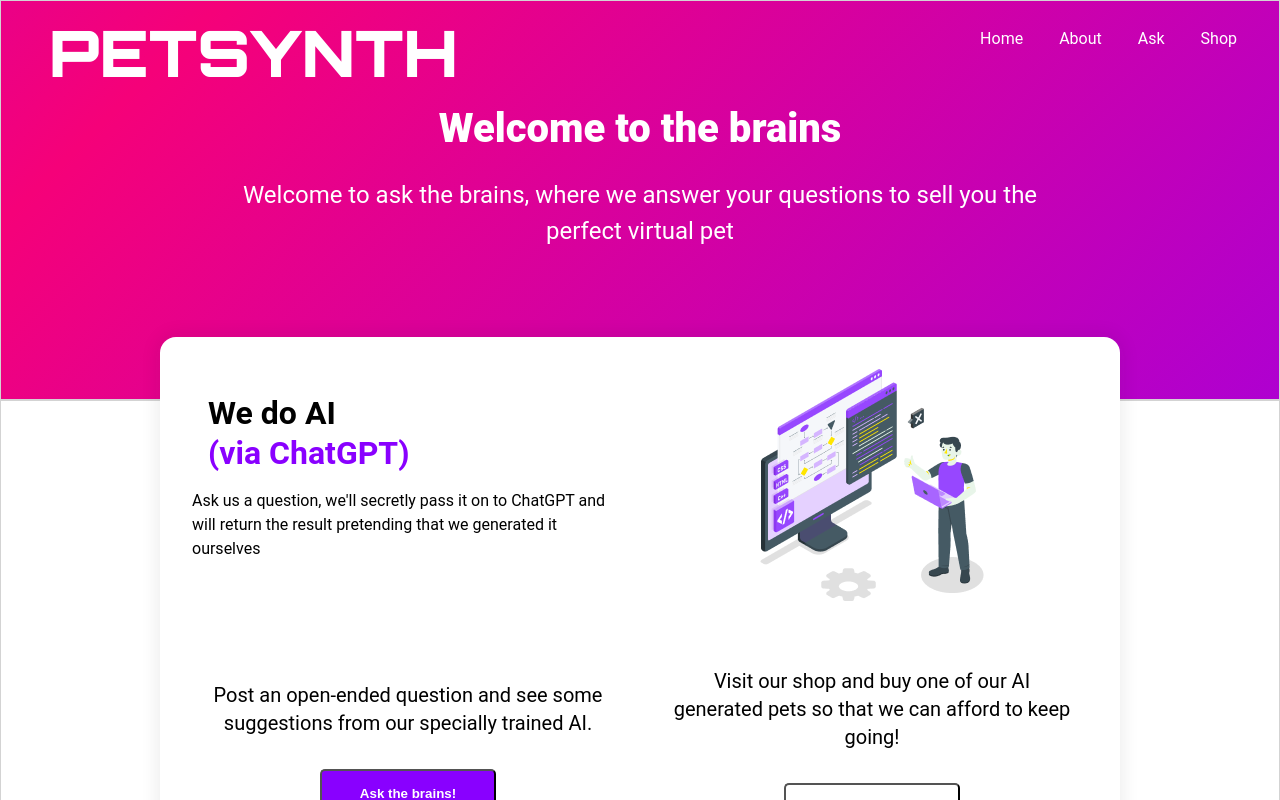
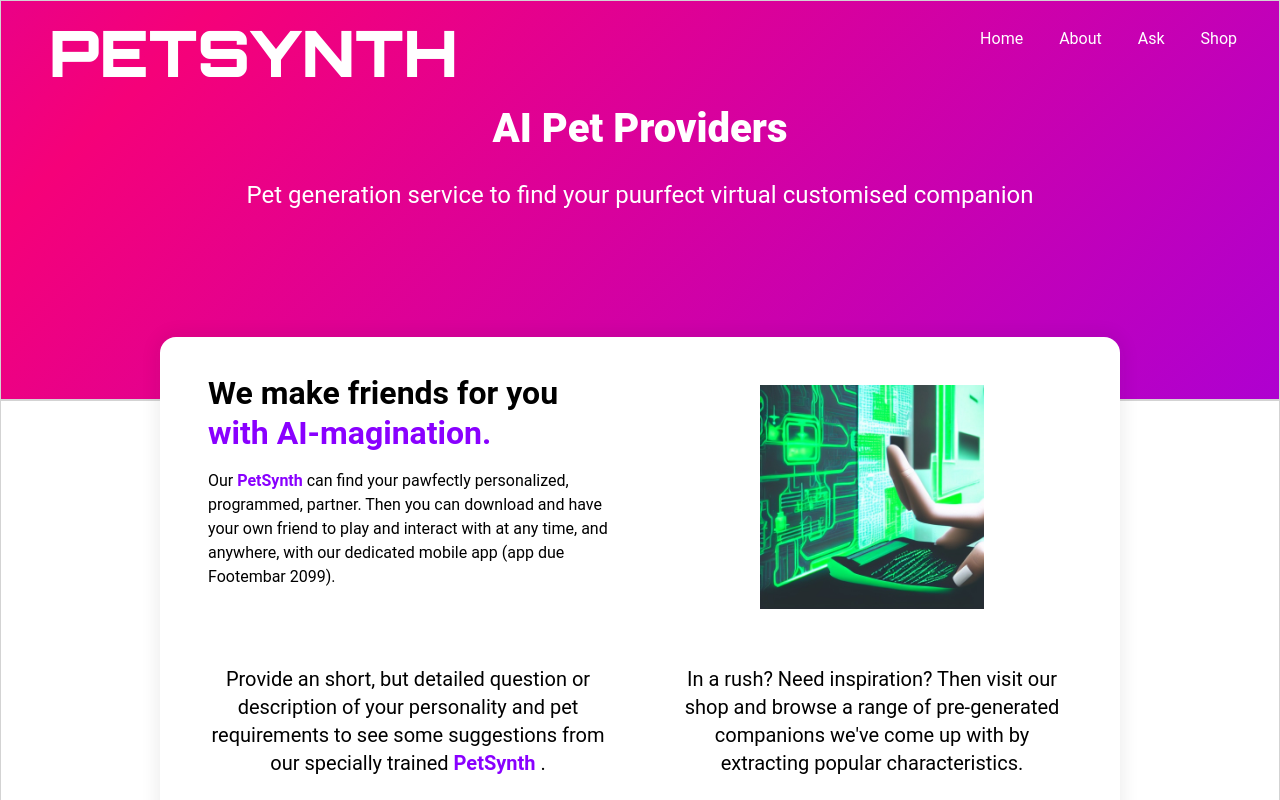
Before and after one commit to technative-academy/PetSynth, a React (Vite) app: page / in a window 1280 px wide. Shown: the top 800 px of the page. Built offline with nearby package versions, Linux system fonts and the light colour scheme.

Commit message:
Customise Text Content and Image for home views
Due to text and image volume/sizing changing also perform minor css adjustment.

```diff
--- a/src/views/Home/Home.jsx
+++ b/src/views/Home/Home.jsx
@@ -14,41 +14,54 @@ function Home() {
 	return (
 		<div className={styles.wrapper}>
 			<div className={styles.contentBoxOne}>
-				<h1> Welcome to the brains</h1>
+				<h1> AI Pet Providers</h1>
 				<h3>
-					Welcome to ask the brains, where we answer your questions to
-					sell you the perfect virtual pet
+					Pet generation service to find your puurfect virtual
+					customised companion
 				</h3>
 			</div>
 			<div className={styles.primaryContentContainer}>
 				<div className={styles.contentBoxTwo}>
-					<h2>We do AI</h2>
-					<h2 className={styles.purpleH2}>(via ChatGPT)</h2>
+					<h2>
+						We make friends for you
+						<span className={styles.purpleH2}>
+							{" "}
+							with AI-magination.
+						</span>
+					</h2>
 					<p>
-						Ask us a question, we'll secretly pass it on to ChatGPT
-						and will return the result pretending that we generated
-						it ourselves
+						Our <span className={styles.purpleP}>PetSynth </span>can
+						find your pawfectly personalized, programmed, partner.
+						Then you can download and have your own friend to play
+						and interact with at any time, and anywhere, with our
+						dedicated mobile app (app due Footembar 2099).
 					</p>
 				</div>
 				<div className={styles.contentBoxThree}>
 					<img
 						className={styles.homeIll}
-						src="/img/home_ill.png"
+						src="/img/home_ill.jpg"
 						alt="Man with Computer"
 					/>
 				</div>
 				<div className={styles.contentBoxFour}>
 					<h4>
-						Post an open-ended question and see some suggestions
-						from our specially trained AI.
+						Provide an short, but detailed question or description
+						of your personality and pet requirements to see some
+						suggestions from our specially trained
+						<span className={styles.purpleP}> PetSynth </span>.
 					</h4>
-					<button className={styles.Ask}>Ask the brains!</button>
+					<button className={styles.Ask}>
+						Ask
+						<span className={styles.buttonBold}> PetSynth </span>
+					</button>
 				</div>
 
 				<div className={styles.contentBoxFive}>
 					<h4>
-						Visit our shop and buy one of our AI generated pets so
-						that we can afford to keep going!
+						In a rush? Need inspiration? Then visit our shop and
+						browse a range of pre-generated companions we've come up
+						with by extracting popular characteristics.
 					</h4>
 					<button className={styles.Visit}>Visit our shop</button>
 				</div>
--- a/src/views/Home/Home.module.css
+++ b/src/views/Home/Home.module.css
@@ -47,6 +47,10 @@ p {
 		400 16px/24px "Roboto",
 		"Arial",
 		sans-serif;
+}
+
+.buttonBold {
+	font-weight: bolder;
 }
 
 .Ask {
@@ -143,10 +147,15 @@ p {
 	color: #8900ff;
 }
 
+.purpleP {
+	color: #8900ff;
+	font-weight: bolder;
+}
+
 .homeIll {
 	width: 50vw;
 	height: auto;
-	margin: 0 auto;
+	margin: 1rem auto;
 }
 
 /* 'DESKTOP' VIEWPORTS > 768px */
@@ -175,6 +184,10 @@ p {
 	.contentBoxTwo {
 		grid-area: 1 / 1 / 2 / 2;
 	}
+
+	.contentBoxTwo p {
+		padding-left: 1rem;
+	}
 	.contentBoxThree {
 		grid-area: 1/ 2 / 2 / 3;
 		display: flex;
@@ -200,6 +213,7 @@ p {
 	.homeIll {
 		width: auto;
 		max-height: 30vh;
+		padding-top: 1rem;
 		margin: 1rem auto;
 	}
 
```
Also changed, not shown: public/img/home_ill.jpg (added), public/img/home_ill.png (deleted).
